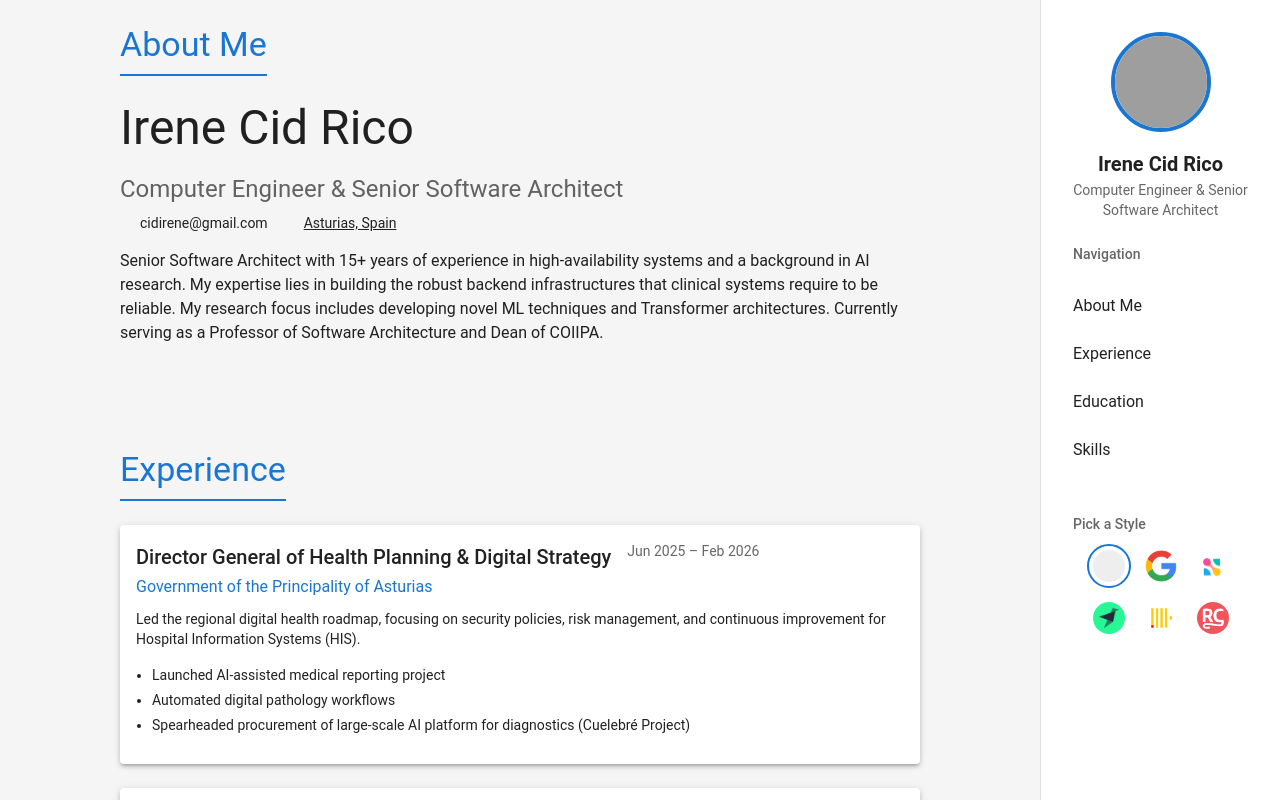
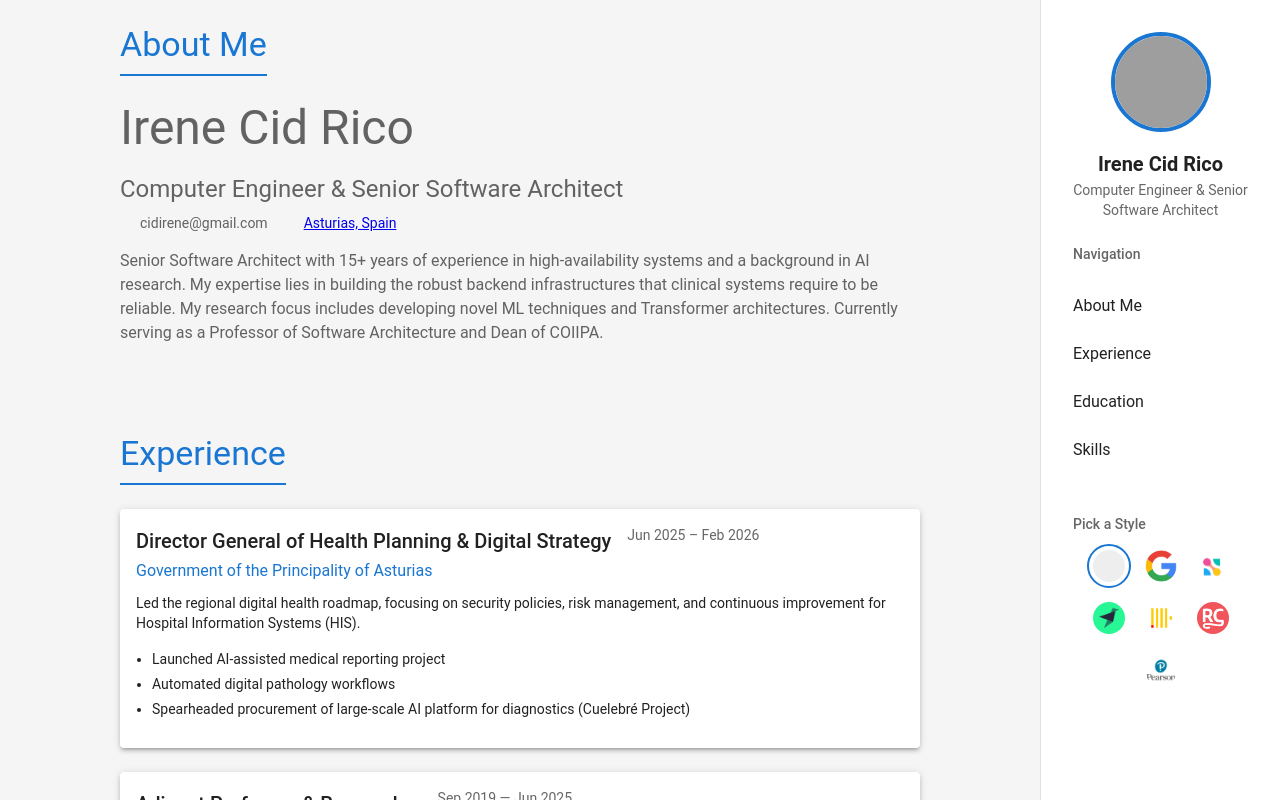
Before and after one commit to cidinene/cidirene, a React (Vite) app: page / in a window 1280 px wide. Shown: the top 800 px of the page. Built offline with nearby package versions, Linux system fonts and the light colour scheme; grey boxes are pictures that could not be loaded; some icons are missing.

Commit message:
fix: use BASE_URL for personal image to work on GitHub Pages

```diff
--- a/src/App.jsx
+++ b/src/App.jsx
@@ -3,6 +3,7 @@ import { ThemeProvider, createTheme } from '@mui/material/styles';
 import Layout from './components/Layout';
 import CVContent from './components/CVContent';
 import { CircularProgress, Box } from '@mui/material';
+import { Email } from '@mui/icons-material';
 
 const companyThemes = {
   default: {
@@ -84,7 +85,7 @@ const companyThemes = {
       secondary: { main: '#000000' },
       background: { default: '#000000', paper: '#1a1a1a' },
       text: { primary: '#FFCC01', secondary: '#ffffff' },
-      image: `${import.meta.env.BASE_URL}img/clickhouse.png`,
+
     },
     styles: {
       menuBackground: '#1a1a1a',
@@ -103,16 +104,37 @@ const companyThemes = {
       primary: { main: '#F2545B' },
       secondary: { main: '#1F1F47' },
       background: { default: '#fff', paper: '#eeececff' },
-
+      text: { secondary: '#576cdf' }
 
     },
     styles: {
       menuBackground: '#F2545B',
       fontFamily: '"Nunito", "Outfit", Arial, sans-serif',
       experienceTitleColor: '#F2545B',
-      educationTitleColor: '#576cdf',
+      educationTitleColor: '#F2545B',
       skillsTitleColor: '#F2545B',
       image: `${import.meta.env.BASE_URL}img/revenuecat.png`,
+    },
+  },
+  pearson: {
+    name: 'Pearson',
+    palette: {
+      mode: 'dark',
+      titleColor: '#007FA3',
+
+      primary: { main: '#86acb5ff' },
+      secondary: { main: '#F9F9F9' },
+      background: { default: '#ffffff', paper: '#005A70' },
+      text: { secondary: '#ffce00' },
+    },
+    styles: {
+      menuBackground: '#1d2033',
+      fontFamily: '"Open Sans", sans-serif',
+      experienceTitleColor: '#007FA3',
+      educationTitleColor: '#007FA3',
+      skillsTitleColor: '#007FA3',
+      bioColor: { body: '#555555', title: '#007FA3', email: '#ffce00', location: '#005A70', phone: '#157c96ff', redes: '#157c96ff', icon: '#157c96ff' },
+      image: `${import.meta.env.BASE_URL}img/pearson-logo.png`,
     },
   },
 };
--- a/src/components/CVContent.jsx
+++ b/src/components/CVContent.jsx
@@ -41,37 +41,37 @@ const CVContent = ({ data, themeStyles }) => {
             <Section id="about" title="About Me">
                 <Box sx={{ display: 'flex', flexDirection: { xs: 'column', sm: 'row' }, alignItems: 'flex-start', gap: 4 }}>
                     <Box sx={{ flex: 1 }}>
-                        <Typography variant="h3" gutterBottom>{personalInfo.name}</Typography>
-                        <Typography variant="h5" color="text.secondary" gutterBottom>{personalInfo.title}</Typography>
+                        <Typography variant="h3" color={themeStyles?.bioColor?.title || 'text.secondary'} gutterBottom>{personalInfo.name}</Typography>
+                        <Typography variant="h5" color={themeStyles?.bioColor?.title || 'text.secondary'} gutterBottom>{personalInfo.title}</Typography>
                         <Box sx={{ display: 'flex', gap: 2, mb: 2, flexWrap: 'wrap' }}>
                             <Box sx={{ display: 'flex', alignItems: 'center', gap: 0.5 }}>
-                                <EmailIcon fontSize="small" color="action" />
-                                <Typography variant="body2">{personalInfo.email}</Typography>
+                                <EmailIcon fontSize="small" sx={{ color: themeStyles?.bioColor?.icon || 'action' }} />
+                                <Typography color={themeStyles?.bioColor?.email || 'text.secondary'} variant="body2">{personalInfo.email}</Typography>
                             </Box>
                             <Box sx={{ display: 'flex', alignItems: 'center', gap: 0.5 }}>
-                                <LocationOnIcon fontSize="small" color="action" />
+                                <LocationOnIcon fontSize="small" sx={{ color: themeStyles?.bioColor?.icon || 'action' }} />
                                 <Typography
                                     variant="body2"
                                     component="a"
                                     href={`https://www.google.com/maps/search/?api=1&query=${encodeURIComponent(personalInfo.location)}`}
                                     target="_blank"
                                     rel="noopener noreferrer"
-                                    sx={{ color: 'inherit', textDecoration: 'underline', cursor: 'pointer' }}
+                                    sx={{ color: 'bioColor.body', textDecoration: 'underline', cursor: 'pointer' }}
                                 >
                                     {personalInfo.location}
                                 </Typography>
                             </Box>
                         </Box>
-                        <Typography paragraph>{personalInfo.summary}</Typography>
+                        <Typography color={themeStyles?.bioColor?.body || 'text.secondary'}>{personalInfo.summary}</Typography>
                         <Box sx={{ display: 'flex', gap: 1 }}>
                             {socialLinks.github && (
-                                <IconButton href={socialLinks.github} target="_blank"><GitHubIcon /></IconButton>
+                                <IconButton href={socialLinks.github} target="_blank"><GitHubIcon sx={{ color: themeStyles?.bioColor?.redes }} /></IconButton>
                             )}
                             {socialLinks.linkedin && (
-                                <IconButton href={socialLinks.linkedin} target="_blank"><LinkedInIcon /></IconButton>
+                                <IconButton href={socialLinks.linkedin} target="_blank"><LinkedInIcon sx={{ color: themeStyles?.bioColor?.redes }} /></IconButton>
                             )}
                             {socialLinks.twitter && (
-                                <IconButton href={socialLinks.twitter} target="_blank"><TwitterIcon /></IconButton>
+                                <IconButton href={socialLinks.twitter} target="_blank"><TwitterIcon sx={{ color: themeStyles?.bioColor?.redes }} /></IconButton>
                             )}
                         </Box>
                     </Box>
--- a/src/components/Layout.jsx
+++ b/src/components/Layout.jsx
@@ -37,6 +37,7 @@ const Layout = ({ children, sections, onNavigate, personalInfo, currentTheme, on
         { key: 'tinybird', domain: 'tinybird.co', label: 'Tinybird' },
         { key: 'clickhouse', domain: 'clickhouse.com', label: 'ClickHouse' },
         { key: 'revenuecat', domain: 'revenuecat.com', label: 'RevenueCat' },
+        { key: 'pearson', domain: 'pearson.com', label: 'Pearson' },
     ];
 
     const drawerContent = (
@@ -45,7 +46,7 @@ const Layout = ({ children, sections, onNavigate, personalInfo, currentTheme, on
                 <Box sx={{ display: 'flex', flexDirection: 'column', alignItems: 'center', mb: 3, mt: 2 }}>
                     <Avatar
                         alt={personalInfo.name}
-                        src={personalInfo.photo}
+                        src={`${import.meta.env.BASE_URL}${personalInfo.photo}`}
                         sx={{ width: 100, height: 100, mb: 2, border: `4px solid ${theme.palette.primary.main}` }}
                     />
                     <Typography variant="h6" sx={{ textAlign: 'center', fontWeight: 'bold' }}>
```
Also changed, not shown: public/img/pearson-logo.png (added).
